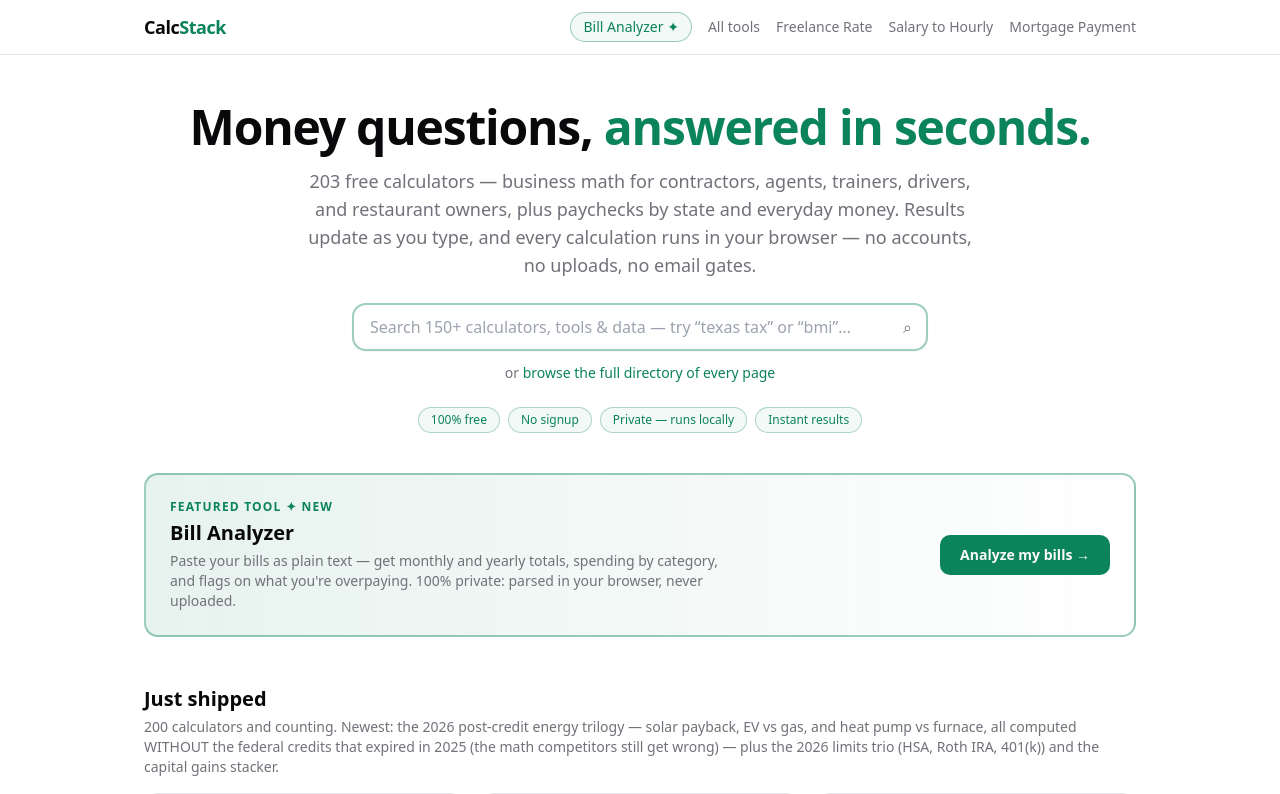
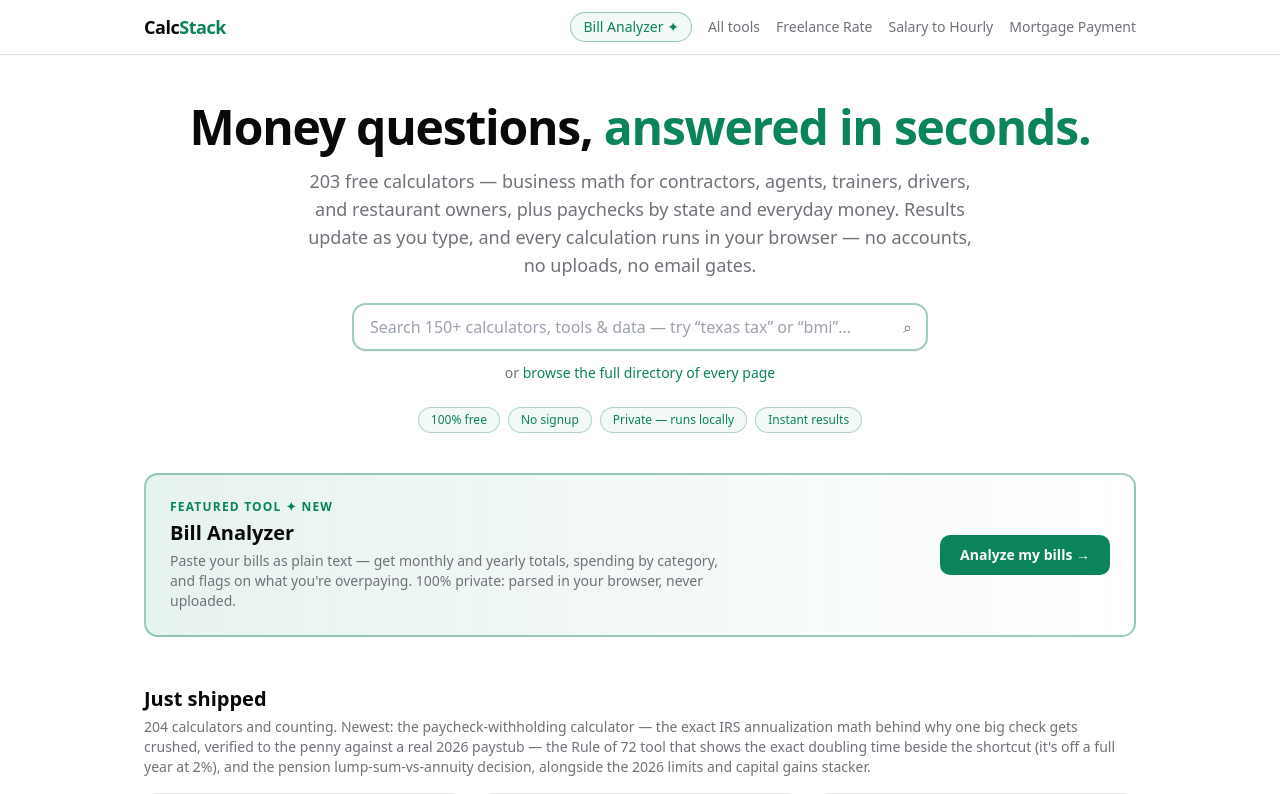
Before and after one commit to LIMENHelix/calcstack, a React (Vite) app: page / in a window 1280 px wide. Shown: the top 794 px of the page. Built offline with nearby package versions, Linux system fonts and the light colour scheme.

Commit message:
home: Just-shipped strip leads with withholding + rule-of-72 (204 tools)

```diff
--- a/src/pages/Home.tsx
+++ b/src/pages/Home.tsx
@@ -54,14 +54,15 @@ export default function Home() {
       <section className="mb-12">
         <h2 className="mb-1 text-xl font-semibold">Just shipped</h2>
         <p className="mb-4 text-sm text-muted-foreground">
-          200 calculators and counting. Newest: the 2026 post-credit energy trilogy — solar
-          payback, EV vs gas, and heat pump vs furnace, all computed WITHOUT the federal
-          credits that expired in 2025 (the math competitors still get wrong) — plus the 2026
-          limits trio (HSA, Roth IRA, 401(k)) and the capital gains stacker.
+          204 calculators and counting. Newest: the paycheck-withholding calculator — the exact
+          IRS annualization math behind why one big check gets crushed, verified to the penny
+          against a real 2026 paystub — the Rule of 72 tool that shows the exact doubling time
+          beside the shortcut (it's off a full year at 2%), and the pension lump-sum-vs-annuity
+          decision, alongside the 2026 limits and capital gains stacker.
         </p>
         <div className="grid gap-4 sm:grid-cols-2 lg:grid-cols-3">
           {CALCULATORS.filter((c) =>
-            ['heat-pump-vs-furnace-calculator', 'ev-vs-gas-cost-calculator', 'solar-payback-calculator', 'hsa-contribution-limit-calculator', 'roth-ira-contribution-limit-calculator', 'capital-gains-tax-calculator'].includes(c.slug),
+            ['paycheck-withholding-calculator', 'rule-of-72-doubling-calculator', 'pension-lump-sum-vs-annuity-calculator', 'hsa-contribution-limit-calculator', 'capital-gains-tax-calculator', 'heat-pump-vs-furnace-calculator'].includes(c.slug),
           ).map((c) => (
             <Link key={c.slug} to={`/calculators/${c.slug}`}>
               <Card className="h-full transition-all hover:-translate-y-0.5 hover:border-primary hover:shadow-md">
```
